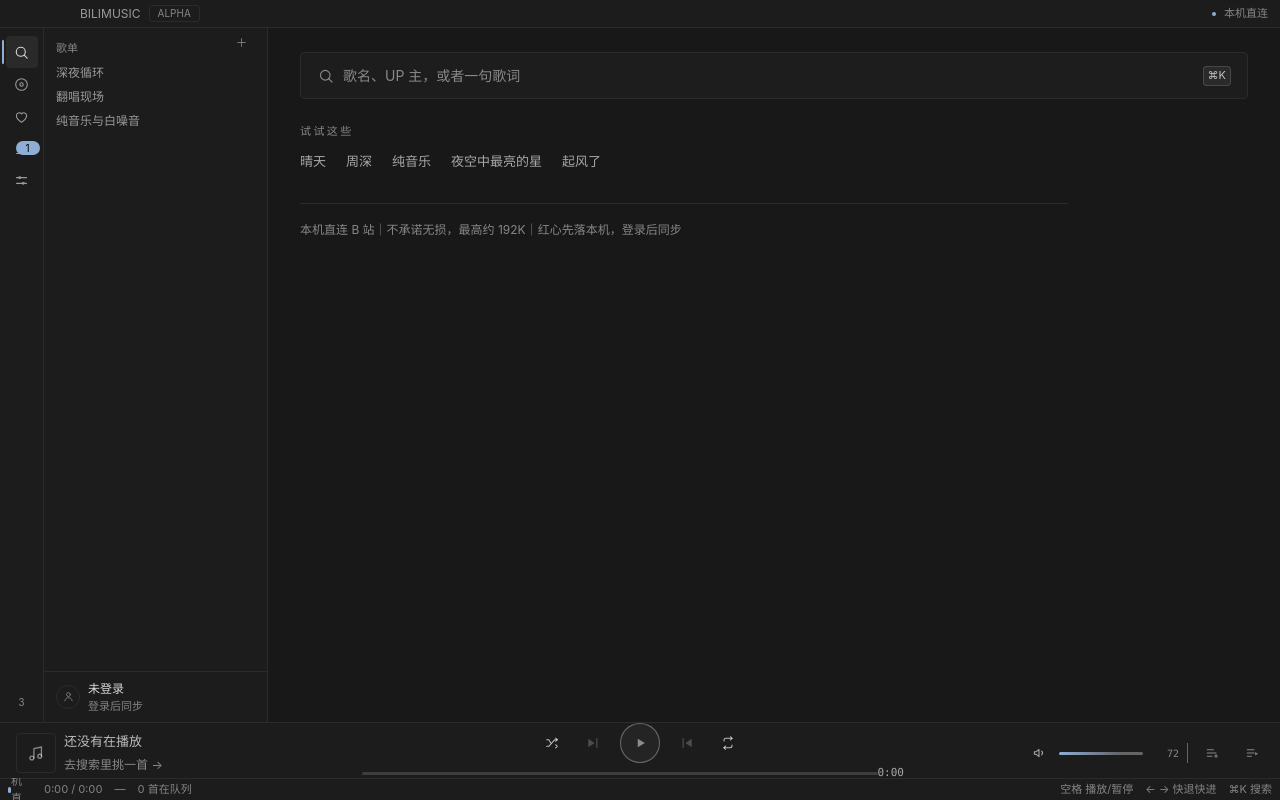
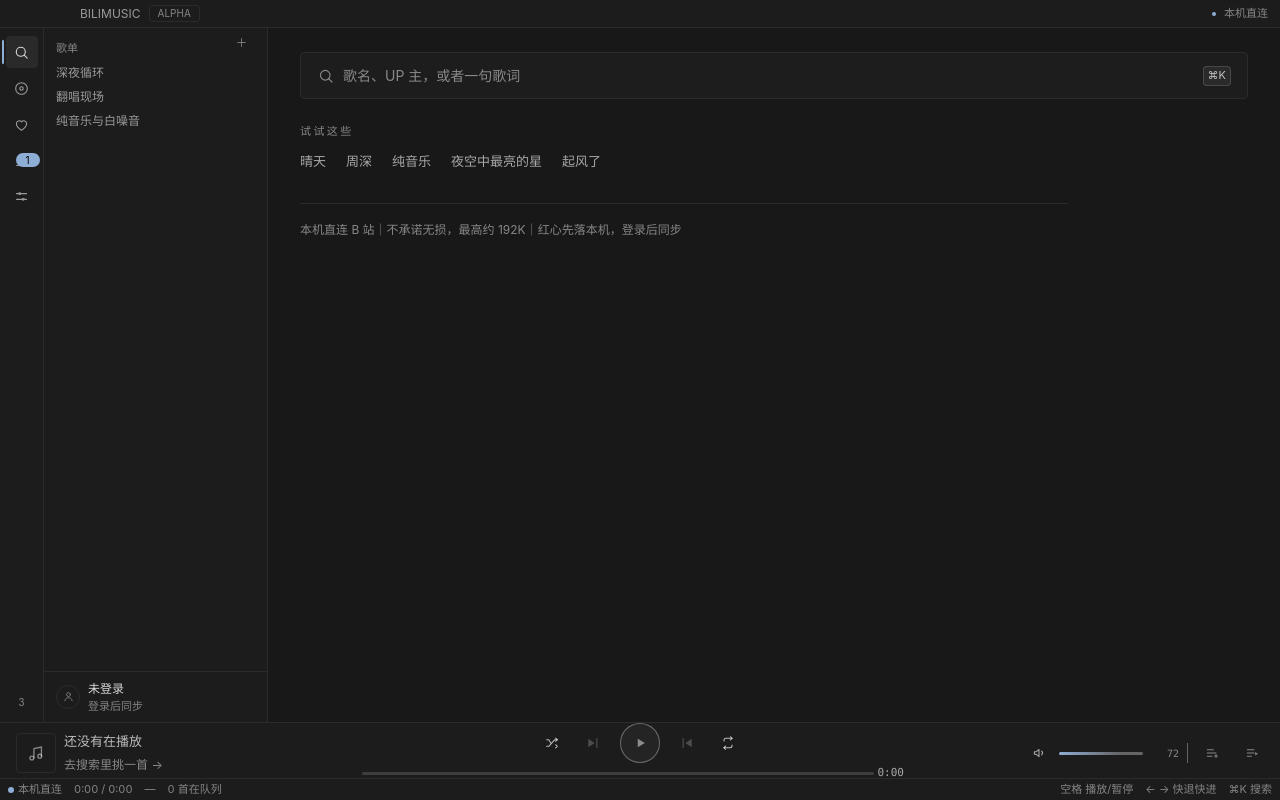
Before and after one commit to TTAWDTT/oh-bilibili, a React (Vite) app in the folder apps/desktop/: page / in a window 1280 px wide. Built offline with nearby package versions, Linux system fonts and the light colour scheme.

Commit message:
fix: 修复批量替换误伤的 gap 类名（10 处）与二维码页类名损坏

```diff
--- a/apps/desktop/src/app/IconRail.tsx
+++ b/apps/desktop/src/app/IconRail.tsx
@@ -27,7 +27,7 @@ export function IconRail() {
   const downloads = useDownloadsStore((state) => state.items)
 
   return (
-    <nav aria-label="主导航" className="flex w-11 shrink-0 flex-col items-center gah-6 w-6 border-r border-hairline bg-[var(--panel-alt)] py-2">
+    <nav aria-label="主导航" className="flex w-11 shrink-0 flex-col items-center gap-1 border-r border-hairline bg-[var(--panel-alt)] py-2">
       {NAV.map((item) => {
         const active = view.kind === item.view.kind
         const running = (downloads ?? []).filter(
--- a/apps/desktop/src/app/StatusBar.tsx
+++ b/apps/desktop/src/app/StatusBar.tsx
@@ -15,7 +15,7 @@ export function StatusBar() {
   return (
     <footer className="flex h-[22px] shrink-0 items-center justify-between border-t border-hairline bg-[var(--panel-alt)] px-2 text-[11px] text-[var(--text-3)]">
       <div className="flex items-center gap-3">
-        <span className="flex items-center gah-6 w-6">
+        <span className="flex items-center gap-1">
           <span className="h-1.5 w-1.5 rounded-full bg-[var(--accent)]" />
           本机直连
         </span>
--- a/apps/desktop/src/features/auth/AuthModal.tsx
+++ b/apps/desktop/src/features/auth/AuthModal.tsx
@@ -142,7 +142,7 @@ export function AuthModal() {
             <button
               type="button"
               onClick={() => void start()}
-              className="t press flex items-center justify-center flex items-center gah-6 w-6 rounded-[4px] border border-white/32 h-8 px-4 text-[12px] text-white/70 hover:border-white/32 hover:text-white"
+              className="t press flex items-center justify-center flex items-center gap-1 rounded-[4px] border border-white/32 h-8 px-4 text-[12px] text-white/70 hover:border-white/32 hover:text-white"
             >
               <Icon name="refresh" size={12} />
               重新生成
--- a/apps/desktop/src/features/auth/QrPanel.tsx
+++ b/apps/desktop/src/features/auth/QrPanel.tsx
@@ -68,7 +68,7 @@ export function QrPanel({ state, url }: QrPanelProps) {
           <button
             type="button"
             onClick={() => void copy()}
-            className="t press flex items-center justify-center mt-3 flex items-center gah-6 w-6 rounded-[4px] border border-white/32 px-3 py-1 text-[11px] text-white/70 hover:border-white/32 hover:text-white"
+            className="t press mt-3 flex h-8 items-center justify-center gap-2 rounded-[4px] border border-white/32 px-3 text-[11px] text-white/70 hover:border-white/32 hover:text-white"
           >
             <Icon name="copy" size={12} />
             复制登录链接
--- a/apps/desktop/src/features/downloads/DownloadsView.tsx
+++ b/apps/desktop/src/features/downloads/DownloadsView.tsx
@@ -90,7 +90,7 @@ export function DownloadsView() {
                         type="button"
                         onClick={() => void copyPath(item.path ?? '')}
                         title="复制文件路径"
-                        className="t mt-1.5 flex max-w-full items-center gah-6 w-6 text-left text-[11px] text-white/48 hover:text-white/70"
+                        className="t mt-1.5 flex max-w-full items-center gap-1 text-left text-[11px] text-white/48 hover:text-white/70"
                       >
                         <Icon name="copy" size={11} className="shrink-0" />
                         <span className="truncate">{item.path}</span>
--- a/apps/desktop/src/features/library/LibraryView.tsx
+++ b/apps/desktop/src/features/library/LibraryView.tsx
@@ -86,7 +86,7 @@ export function LibraryView() {
                     </span>
                     <span className="num w-16 shrink-0 text-right font-mono text-[11px] text-white/48">{count}</span>
                   </button>
-                  <div className="flex w-[68px] shrink-0 items-center justify-end gah-6 w-6">
+                  <div className="flex w-[68px] shrink-0 items-center justify-end gap-1">
                     <button
                       type="button"
                       aria-label={`播放 ${playlist.name}`}
--- a/apps/desktop/src/features/library/PlaylistView.tsx
+++ b/apps/desktop/src/features/library/PlaylistView.tsx
@@ -81,7 +81,7 @@ export function PlaylistView({ id, name }: PlaylistViewProps) {
         <button
           type="button"
           onClick={() => navigate({ kind: 'library' })}
-          className="t press flex items-center justify-center mb-3 flex w-fit items-center gah-6 w-6 pr-2 text-[12px] text-white/62 hover:text-white"
+          className="t press flex items-center justify-center mb-3 flex w-fit items-center gap-1 pr-2 text-[12px] text-white/62 hover:text-white"
         >
           <Icon name="chevronLeft" size={13} />
           曲库
--- a/apps/desktop/src/features/player/PlaybackProgress.tsx
+++ b/apps/desktop/src/features/player/PlaybackProgress.tsx
@@ -25,7 +25,7 @@ export function PlaybackProgress() {
   }
 
   return (
-    <div className="flex w-full items-center gah-6 w-6">
+    <div className="flex w-full items-center gap-1">
       <div className="min-w-0 flex-1">
         <Slider
           value={ratio}
--- a/apps/desktop/src/features/settings/SettingsView.tsx
+++ b/apps/desktop/src/features/settings/SettingsView.tsx
@@ -97,7 +97,7 @@ export function SettingsView() {
                 <button
                   type="button"
                   onClick={() => void logout()}
-                  className="t press flex items-center justify-center flex shrink-0 items-center gah-6 w-6 rounded-[4px] border border-white/32 h-8 px-4 text-[12px] text-white/70 hover:border-[#ff6b8a]/40 hover:text-[#ff9bb0]"
+                  className="t press flex items-center justify-center flex shrink-0 items-center gap-1 rounded-[4px] border border-white/32 h-8 px-4 text-[12px] text-white/70 hover:border-[#ff6b8a]/40 hover:text-[#ff9bb0]"
                 >
                   <Icon name="logout" size={13} />
                   退出
--- a/apps/desktop/src/features/settings/ShortcutTable.tsx
+++ b/apps/desktop/src/features/settings/ShortcutTable.tsx
@@ -14,7 +14,7 @@ export function ShortcutTable() {
         {SHORTCUTS.map((shortcut) => (
           <tr key={shortcut.label} className="border-t border-hairline first:border-t-0">
             <td className="w-[88px] py-1 pr-4 align-middle">
-              <span className="flex flex-wrap items-center gah-6 w-6">
+              <span className="flex flex-wrap items-center gap-1">
                 {shortcut.keys.map((key) => (
                   <kbd key={key} className="kbd">
                     {key}
--- a/apps/desktop/src/features/tracks/TrackRow.tsx
+++ b/apps/desktop/src/features/tracks/TrackRow.tsx
@@ -68,7 +68,7 @@ export function TrackRow({ track, index, active, playing, onPlay }: TrackRowProp
         {formatDuration(track.duration_ms)}
       </span>
 
-      <div className="flex shrink-0 items-center gah-6 w-6">
+      <div className="flex shrink-0 items-center gap-1">
         <ReactionButtons track={track} size={14} />
         <button
           type="button"
```
